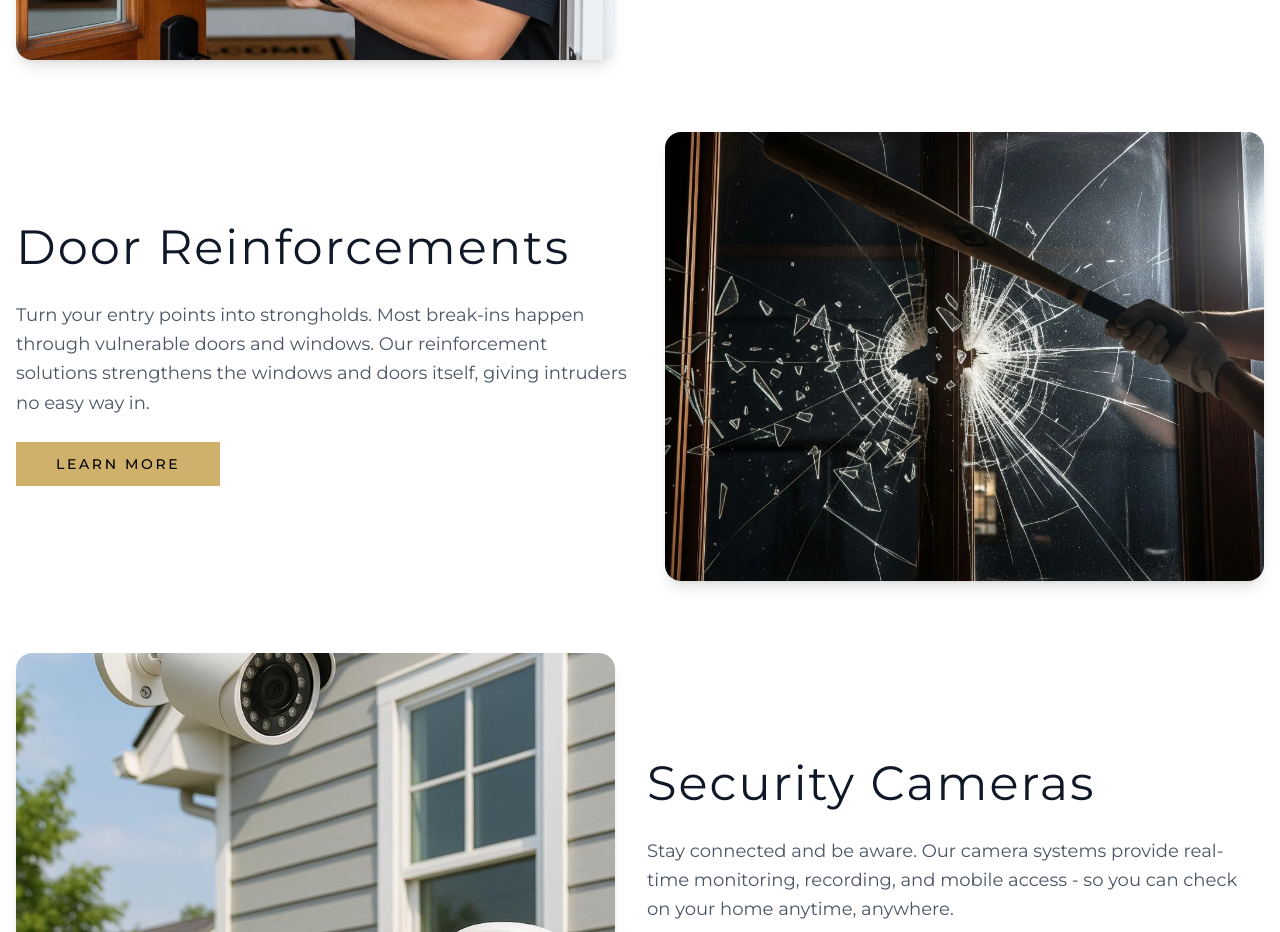
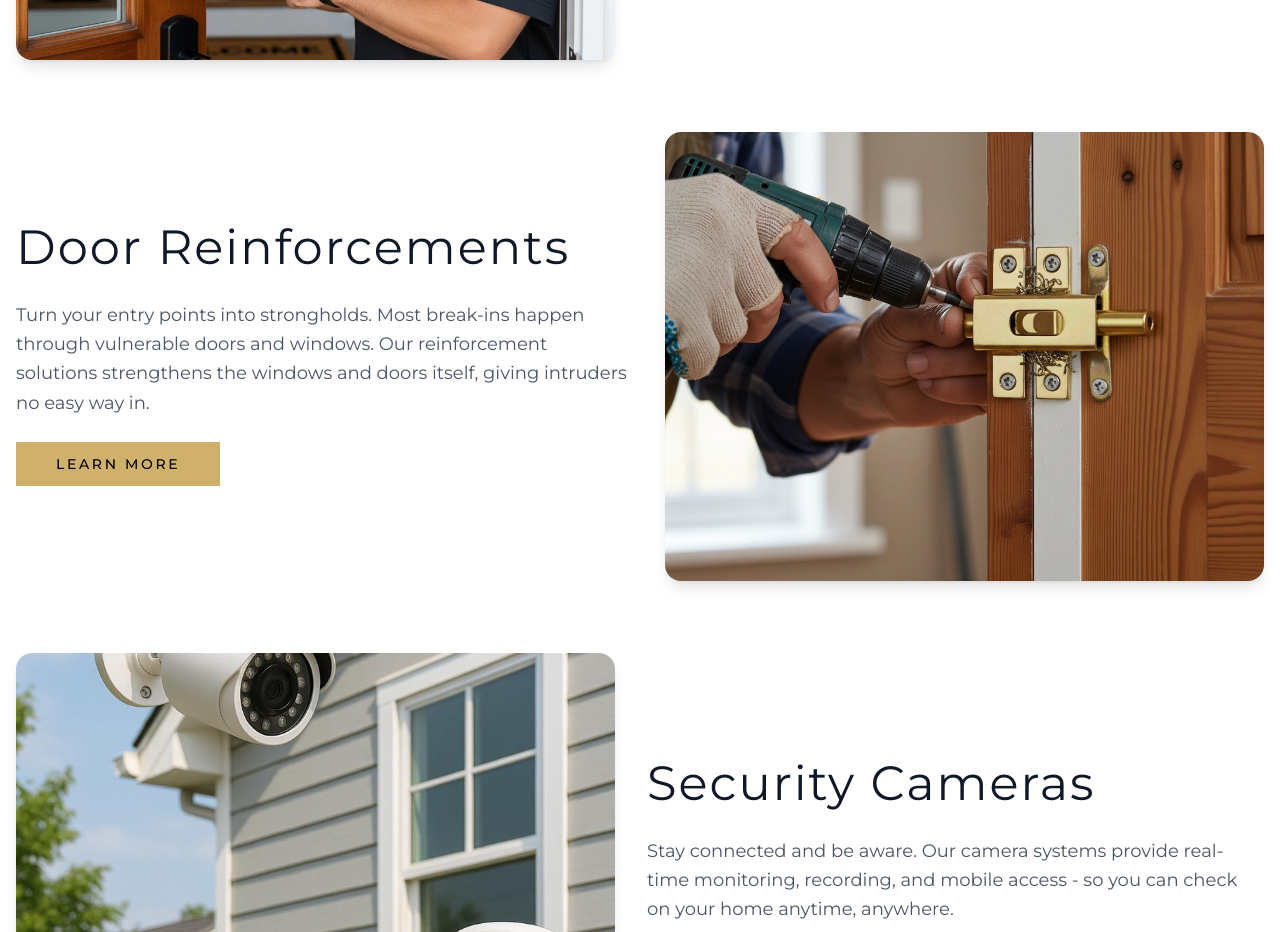
Before and after one commit to Chills221/fortknoxsolutions, a Next.js app: page / in a window 1280 px wide. Shown: the part 1700-2632 px from the top of the page. Built offline with nearby package versions, Linux system fonts and the light colour scheme; a web font is replaced by a local one.

Commit message:
Add steps process

```diff
--- a/src/components/ServicesList.jsx
+++ b/src/components/ServicesList.jsx
@@ -32,7 +32,7 @@ const ServicesList = () => {
 
             description='Turn your entry points into strongholds.
 Most break-ins happen through vulnerable doors and windows. Our reinforcement solutions strengthens the windows and doors itself, giving intruders no easy way in.'
-            imageUrl='/images/our-service-img2.webp'
+            imageUrl='/images/door-reinforcement.jpg'
              />
             <ServiceItemComponent
             align="right"
```
Also changed, not shown: public/images/door-reinforcement.jpg (added).
